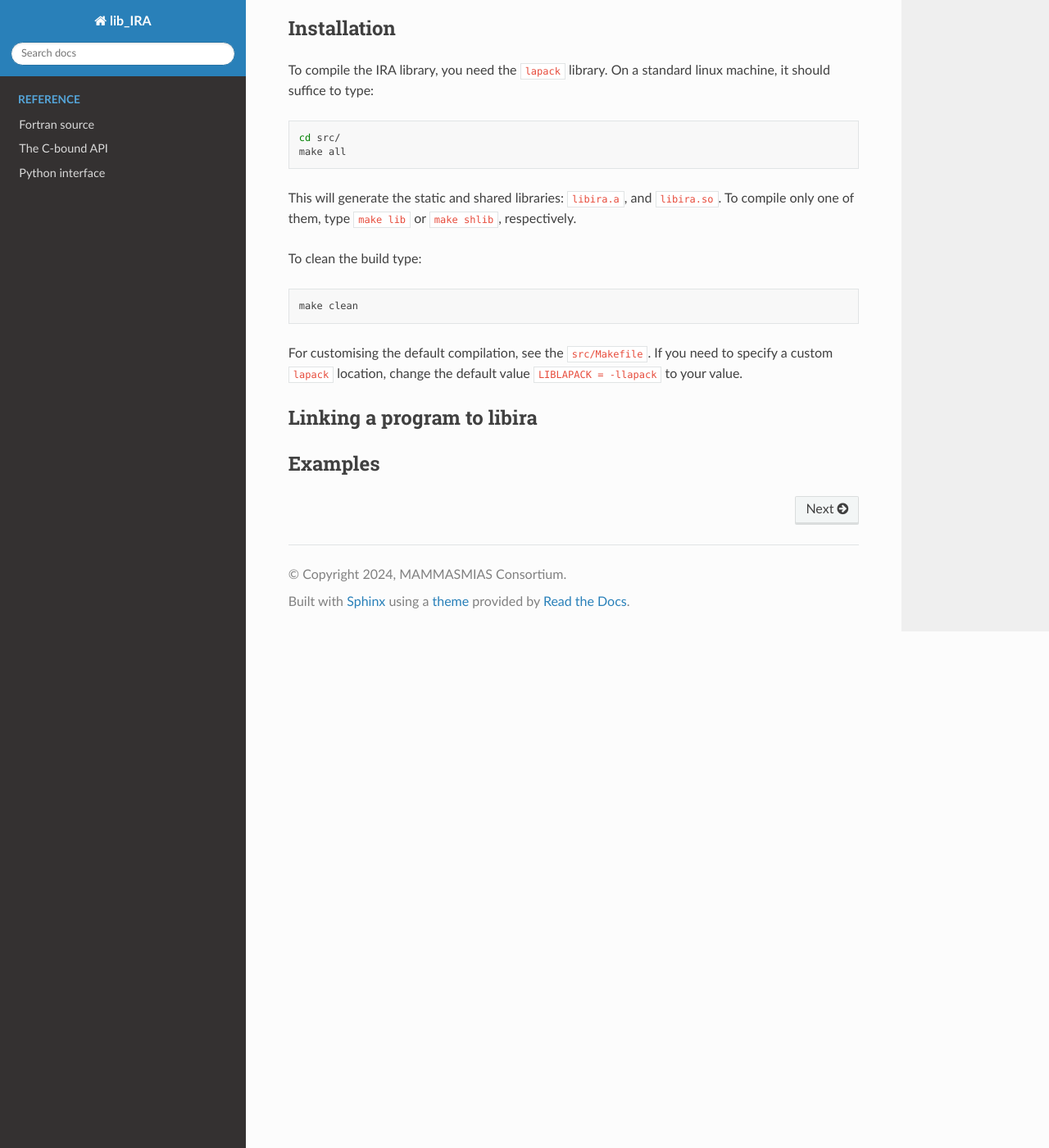
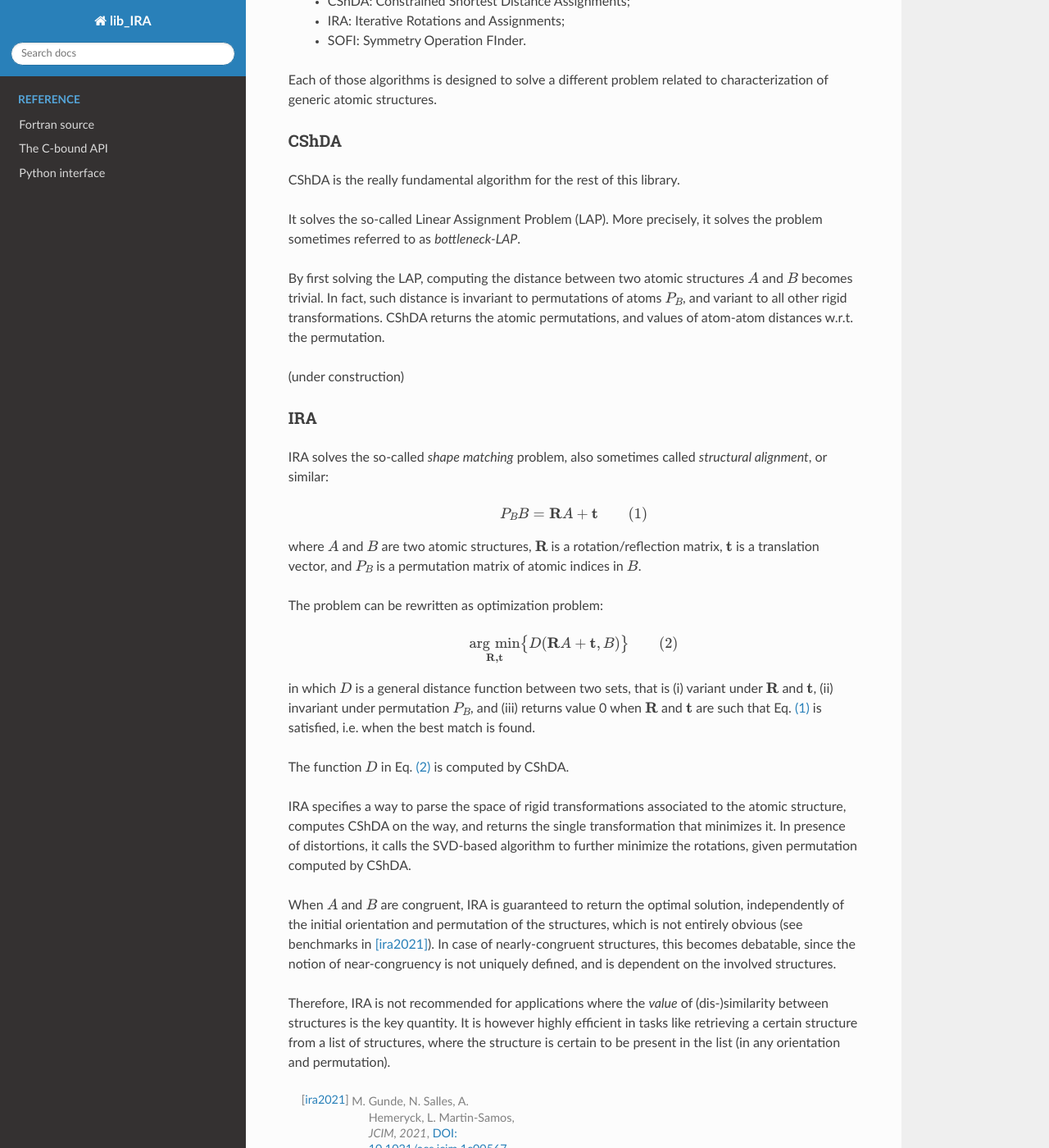
Before and after one commit to mammasmias/IterativeRotationsAssignments, a Sphinx documentation site: the page built from docs/index.rst, in a window 1280 px wide and 1400 px high, scrolled down 694 px. Shown: the whole window at 82% size. Built offline with Sphinx 7.4.7 and the Read the Docs theme 2.0.0, drawn with Linux system fonts in a browser that asks for light colours; some of the changed text lies outside the part shown.

Commit message:
adding intro to docs

```diff
--- a/docs/index.rst
+++ b/docs/index.rst
@@ -23,11 +23,107 @@ GitHub `repository <https://github.com/mammasmias/IterativeRotationsAssignments>
 Introduction
 ============
 
+Even though this library is called the **IRA library**,
+there are three main algorithms contained inside:
+
+ * CShDA: Constrained Shortest Distance Assignments;
+ * IRA: Iterative Rotations and Assignments;
+ * SOFI: Symmetry Operation FInder.
+
+Each of those algorithms is designed to solve a different problem related to characterization of generic atomic
+structures.
+
+
+CShDA
+-----
+
+CShDA is the really fundamental algorithm for the rest of this library.
+
+It solves the so-called Linear Assignment Problem (LAP). More precisely,
+it solves the problem sometimes referred to as `bottleneck-LAP`.
+
+By first solving the LAP, computing the distance between two atomic structures :math:`A` and
+:math:`B` becomes trivial.
+In fact, such distance is invariant to permutations of atoms :math:`P_B`, and variant to all other
+rigid transformations.
+CShDA returns the atomic permutations, and values of atom-atom distances w.r.t. the permutation.
+
+(under construction)
+
+
 IRA
 ---
 
+IRA solves the so-called `shape matching` problem, also sometimes called `structural alignment`, or similar:
+
+.. _eq-pb3:
+.. math::
+   P_B B = \mathbf{R} A + \mathbf{t} \qquad (1)
+
+where :math:`A` and :math:`B` are two atomic structures, :math:`\mathbf{R}` is a rotation/reflection matrix,
+:math:`\mathbf{t}` is a translation vector, and :math:`P_B` is a permutation matrix of atomic indices in :math:`B`.
+
+The problem can be rewritten as optimization problem:
+
+.. _eq-argmin:
+.. math::
+   \DeclareMathOperator*{\argmin}{arg\,min}
+   \argmin_{\bf R,t} \big\{ D({\bf R}A + {\bf t}, B) \big\} \qquad (2)
+
+in which :math:`D` is a general distance function between two sets, that is (i) variant under :math:`{\bf R}` and
+:math:`{\bf t}`, (ii) invariant under permutation :math:`P_B`, and (iii) returns value 0 when :math:`{\bf R}` and
+:math:`{\bf t}` are such that Eq. :ref:`(1) <eq-pb3>` is satisfied, i.e. when the best match is found.
+
+The function :math:`D` in Eq. :ref:`(2) <eq-argmin>` is computed by CShDA.
+
+IRA specifies a way to parse the space of rigid transformations associated to the atomic structure,
+computes CShDA on the way, and returns the single transformation that minimizes it.
+In presence of distortions, it calls the SVD-based algorithm to further minimize the rotations, given permutation
+computed by CShDA.
+
+When :math:`A` and :math:`B` are congruent, IRA is guaranteed to return the optimal solution,
+independently of the initial orientation and permutation of the structures, which is not entirely
+obvious (see benchmarks in [ira2021]_).
+In case of nearly-congruent structures, this becomes debatable, since
+the notion of near-congruency is not uniquely defined, and is dependent on the involved structures.
+
+Therefore, IRA is not recommended for applications where the `value` of (dis-)similarity between structures
+is the key quantity. It is however highly efficient in tasks like retrieving a certain structure from a
+list of structures, where the structure is certain to be present in the list
+(in any orientation and permutation).
+
+.. [ira2021] M. Gunde, N. Salles, A. Hemeryck, L. Martin-Samos, `JCIM, 2021`, `DOI: 10.1021/acs.jcim.1c00567 <https://doi.org/10.1021/acs.jcim.1c00567>`_, `arXiv: 2111.00939 <https://export.arxiv.org/abs/2111.00939)>`_
+
+
+
 SOFI
 ----
+
+SOFI is an algorithm for finding point group symmetry operations of
+atomic structures.
+
+By definition, the transformation of a structure by a symmetry operation, should give a structure that
+is equivalent to the original, up to a permutation of indices:
+
+.. _eq-sofi2:
+.. math::
+   P_A A = \boldsymbol{\theta} A \qquad (4)
+
+where :math:`A` is an atomic structure,
+:math:`P_A` is a permutation of atomic indices in :math:`A`, and
+:math:`\boldsymbol{\theta}` is a symmetry operation in the form of
+3x3 orthonormal matrix.
+
+Notice the similarity of Eq. :ref:`(4) <eq-sofi2>` to Eq. :ref:`(1) <eq-pb3>`: the structure :math:`B` is now
+equal to :math:`A`, the rigid transformation :math:`\mathbf{R}` becomes a symmetry
+operation :math:`\boldsymbol{\theta}`, and the translation :math:`\mathbf{t}` vanishes.
+
+When the structure :math:`A` contains point group symmetries, Eq. :ref:`(4) <eq-sofi2>` has degenrate
+solutions in form of pairs :math:`(\boldsymbol{\theta}, P_A)`.
+The set of all such pairs represents the set of point group symmetry operations for the structure.
+SOFI solves this problem.
+It can be seen as an extension of IRA, where IRA gives a single, optimal solution to matching two (near-)congruent
+structures, SOFI gives all degenerate solutions of matching a structure to itself.
 
 
 Installation
@@ -59,6 +155,9 @@ If you need to specify a custom ``lapack`` location, change the default value ``
 Linking a program to libira
 ===========================
 
+(under construction)
 
 Examples
 ========
+
+(under construction)
```
